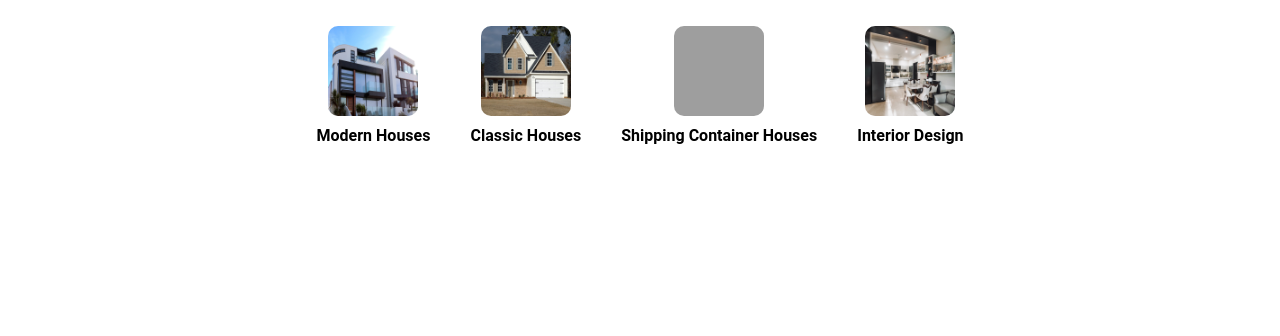
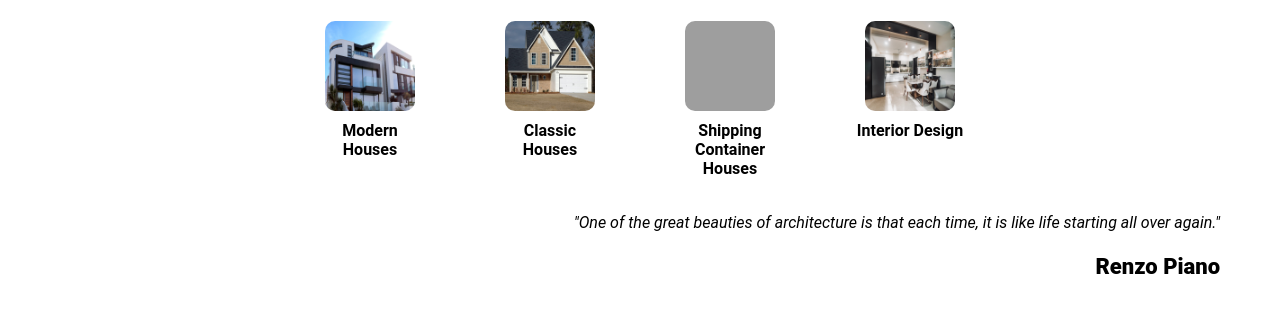
Before and after one commit to tfs98vr/odin-generic-architecture, a plain HTML site: page index.html in a window 1280 px wide. Shown: the part 525-861 px from the top of the page. Before the commit the page ends 800 px from the top, so only its background shows below. Drawn offline with Linux system fonts and the light colour scheme; grey boxes are pictures that could not be loaded.

Commit message:
index.html

```diff
--- a/index.html
+++ b/index.html
@@ -55,6 +55,8 @@
         </div>
 
         <div class="container3">
+            <i>"One of the great beauties of architecture is that each time, it is like life starting all over again."</i>
+            <p>Renzo Piano</p>
         </div>
 
         <div class="container4">
--- a/style.css
+++ b/style.css
@@ -73,7 +73,7 @@ h1 {
 .gal-img {
     display: flex;
     justify-content: center;
-    gap: 40px;
+    gap: 70px;
 }
 
 .house {
@@ -85,6 +85,7 @@ h1 {
     font-weight: 600;
     color: black;
     gap: 10px;
+    width: 110px;
 }
 
 .house img {
@@ -92,3 +93,15 @@ h1 {
     height: 90px;
     border-radius: 10px;
 }
+
+.container3 {
+    margin-left: auto;
+    padding: 35px 60px 35px 0;
+    font-family: roboto, sans-serif
+}
+
+.container3 p{
+    text-align: right;
+    font-size: 22px;
+    font-weight: 800;
+}
```
